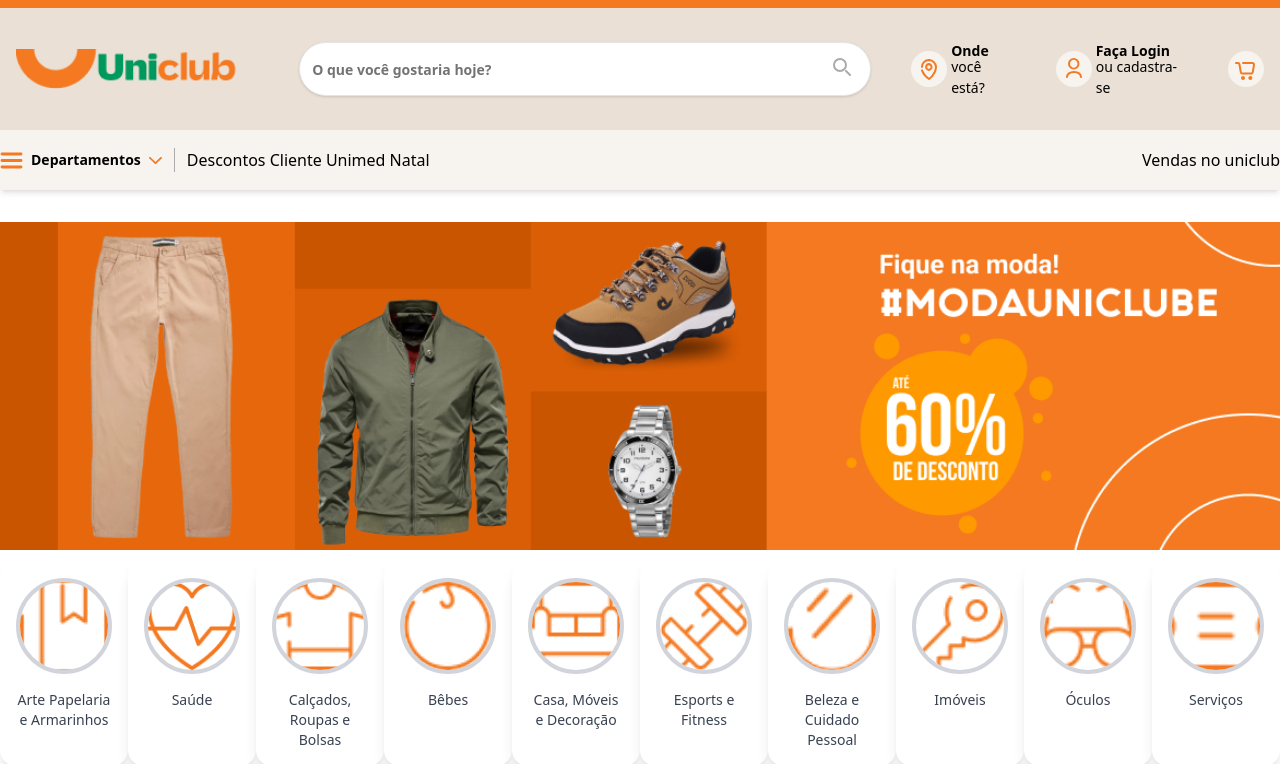
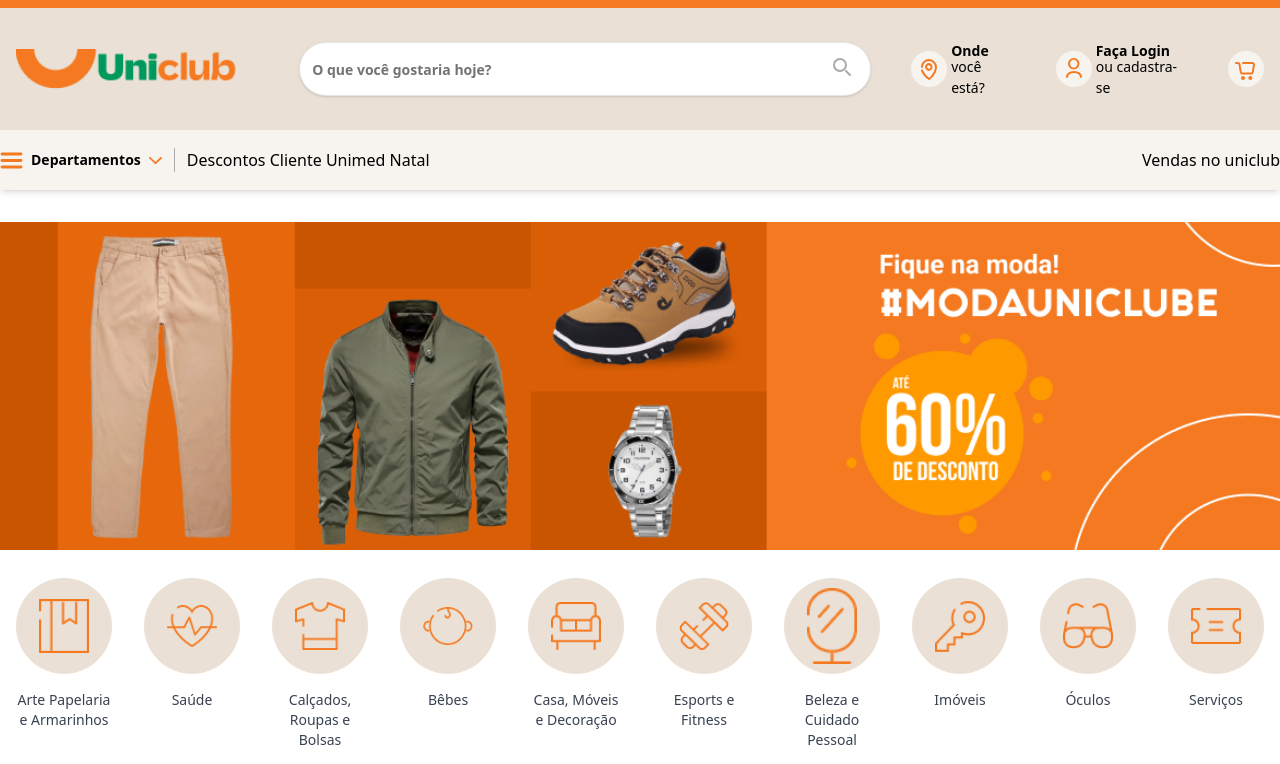
Before and after one commit to 879372/superone, a Next.js app: page / in a window 1280 px wide. Shown: the top 764 px of the page. Built offline with nearby package versions, Linux system fonts and the light colour scheme.

Commit message:
componente dos cardsCircles

```diff
--- a/src/components/ui/cardwithcircle.tsx
+++ b/src/components/ui/cardwithcircle.tsx
@@ -1,12 +1,20 @@
 import Image from "next/image";
 
-const CardWithCircle = ({ imageSrc, description}: { imageSrc: string, description: string }) => {
+const CardWithCircle = ({ imageSrc, description }: { imageSrc: string; description: string }) => {
   return (
-    <div className="flex flex-col items-center bg-white shadow-lg rounded-2xl p-4 w-64">
-      <div className="w-24 h-24 rounded-full overflow-hidden border-4 border-gray-300">
-        <Image src={imageSrc} alt="Card Image" width={96} height={96} className="object-cover w-full h-full" />
+    <div className="group flex flex-col items-center bg-transparent rounded-2xl p-4 max-w-[150px] cursor-pointer">
+      <div className="flex justify-center items-center w-24 h-24 rounded-full overflow-hidden bg-[#EAE0D5] transition-colors duration-300 group-hover:bg-[#F47920]">
+        <Image
+          src={imageSrc}
+          alt="Card Image"
+          width={50}
+          height={50}
+          className="object-cover transition-all duration-300 group-hover:grayscale group-hover:brightness-[1000%]"
+        />
       </div>
-      <p className="mt-4 text-center text-gray-700 text-sm">{description}</p>
+      <p className="flex flex-wrap mt-4 text-center text-gray-700 text-sm transition-all duration-300 group-hover:font-semibold">
+        {description}
+      </p>
     </div>
   );
 };
```
